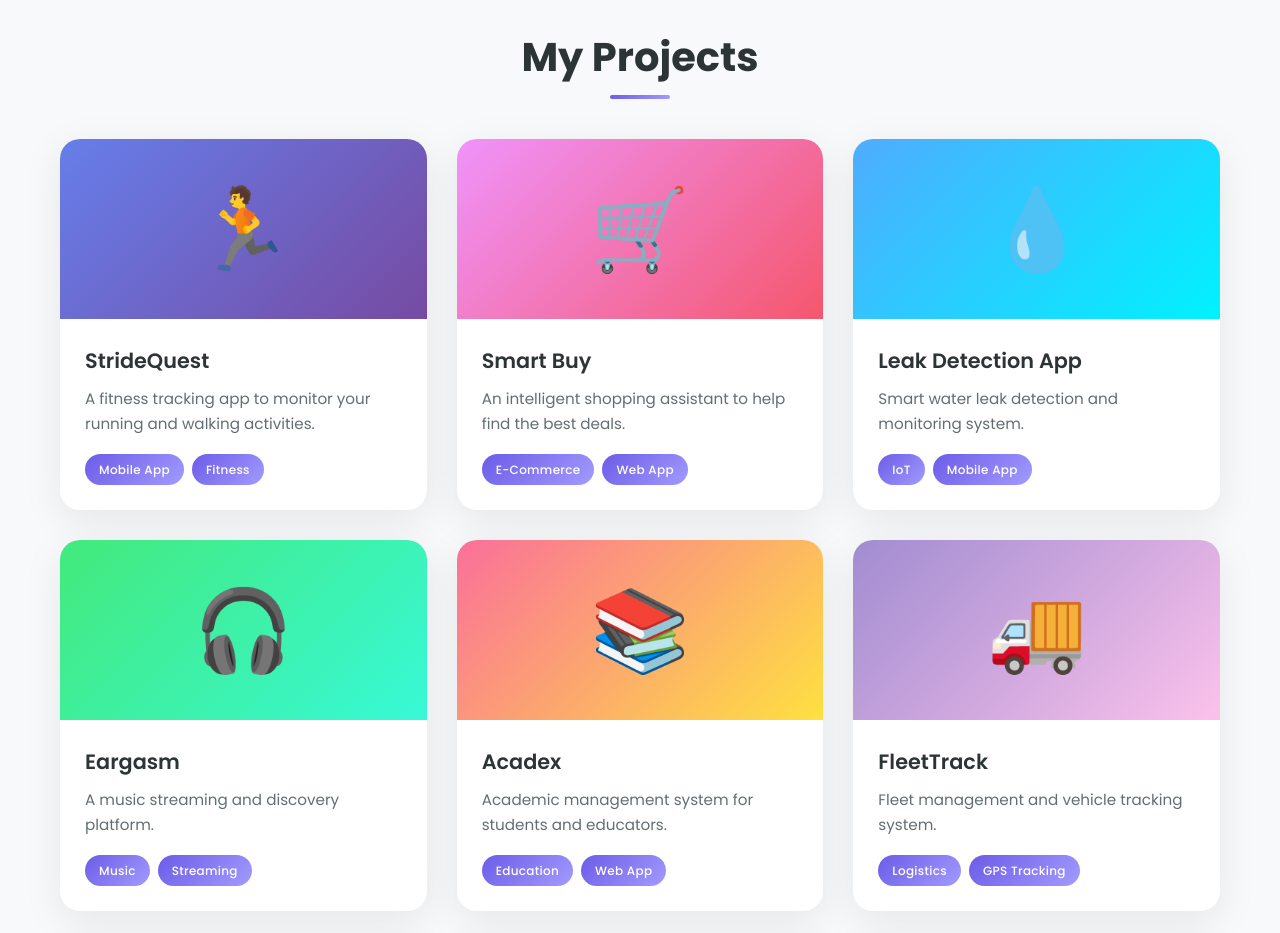
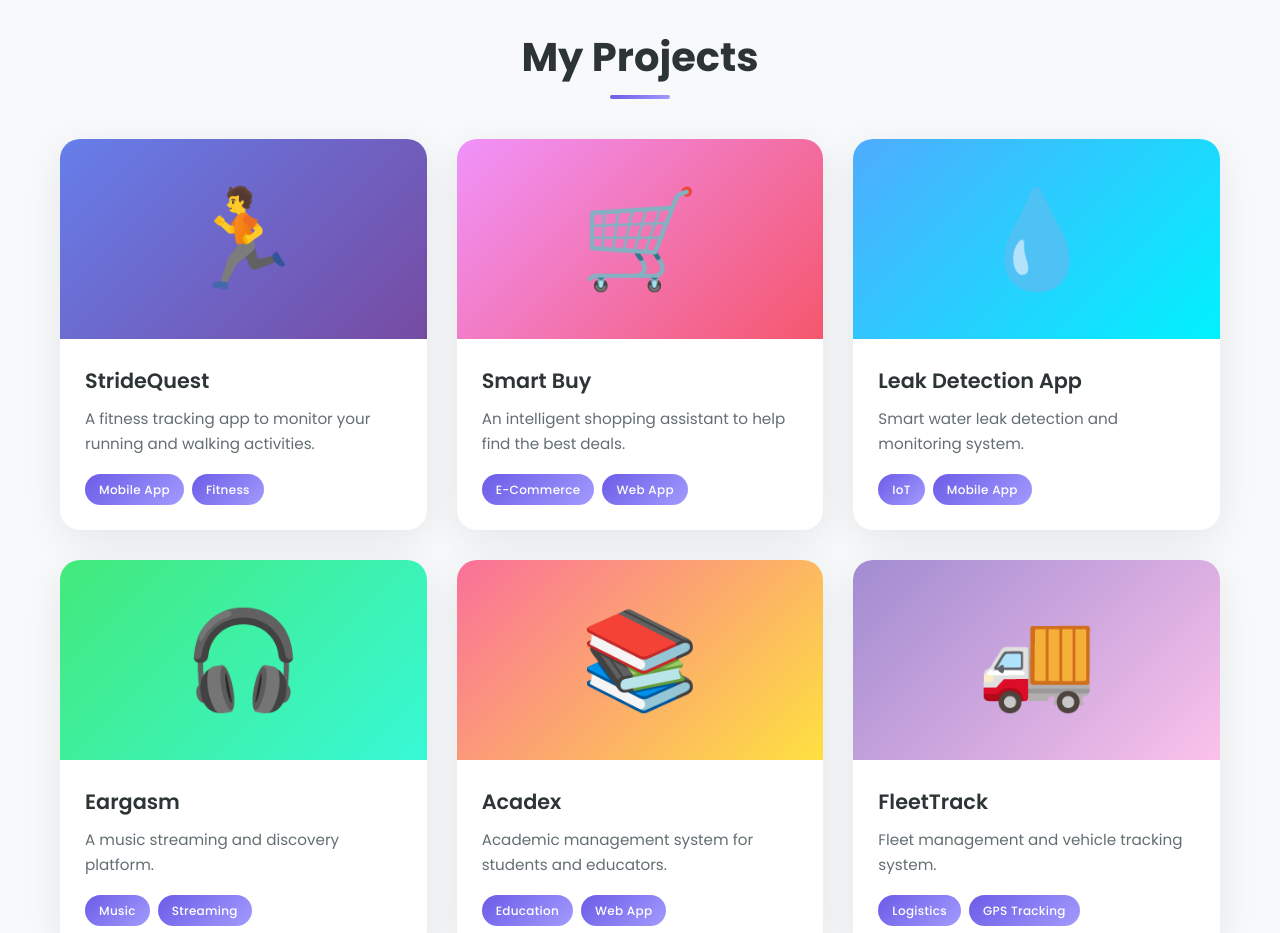
Before and after one commit to B0GARTT00/Porfolio, a plain HTML site: page index.html in a window 1280 px wide. Shown: the part 3240-4173 px from the top of the page. Drawn offline with Linux system fonts and the light colour scheme.

Commit message:
Make project icons much larger (6rem with !important)

```diff
--- a/styles.css
+++ b/styles.css
@@ -406,12 +406,13 @@ body {
 
 .project-image .image-placeholder {
     width: 100%;
-    height: 180px;
+    height: 200px;
     border-radius: 0;
     display: flex;
     align-items: center;
     justify-content: center;
-    font-size: 5rem;
+    font-size: 6rem !important;
+    color: white;
     transition: transform 0.4s ease;
 }
 
```
